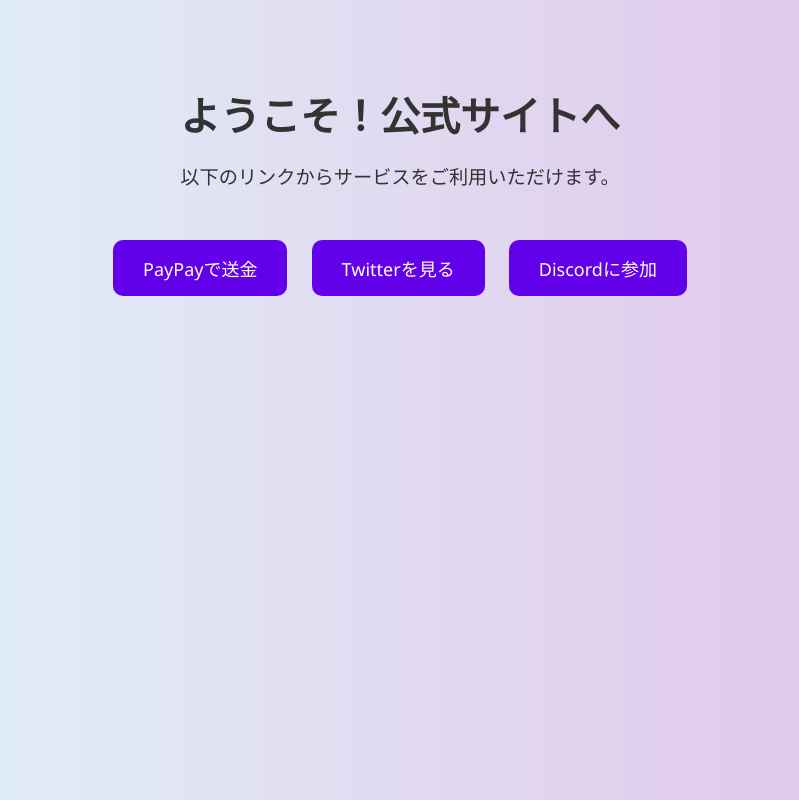
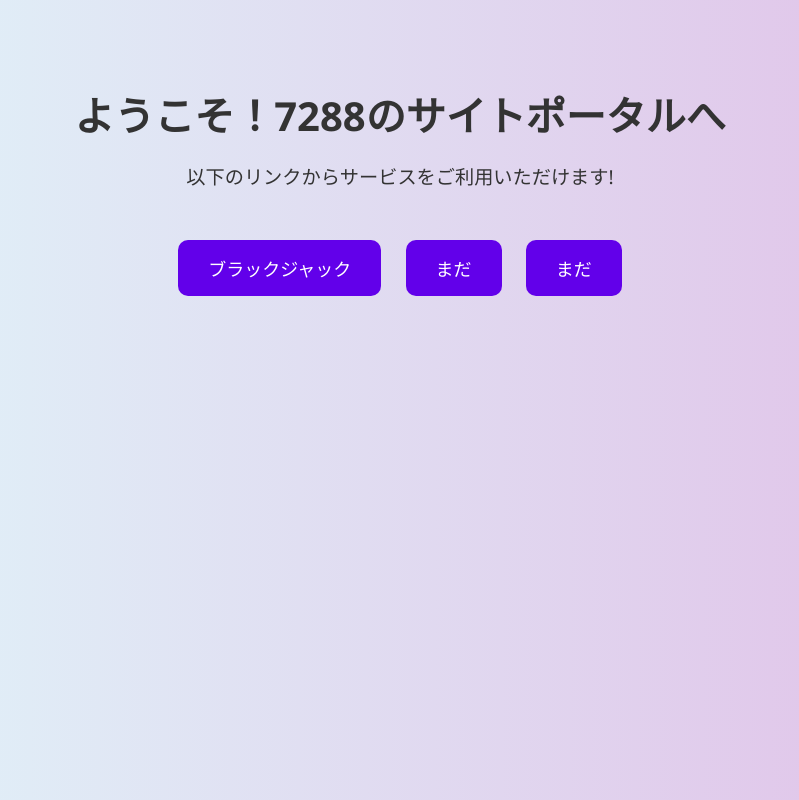
Before and after one commit to queuegeforcenow/queuegeforcenow.github.io, a plain HTML site: page index.html in a window 1280 px wide. Shown: the whole page, without its empty margins (240-1039 px from the left). Drawn offline with Linux system fonts and the light colour scheme.

Commit message:
Update index.html

```diff
--- a/index.html
+++ b/index.html
@@ -3,7 +3,7 @@
 <head>
   <meta charset="UTF-8" />
   <meta name="viewport" content="width=device-width, initial-scale=1.0" />
-  <title>公式サイト</title>
+  <title>サイトポータル</title>
   <style>
     body {
       font-family: 'Segoe UI', sans-serif;
@@ -48,11 +48,11 @@
   </style>
 </head>
 <body>
-  <h1>ようこそ！公式サイトへ</h1>
-  <p>以下のリンクからサービスをご利用いただけます。</p>
+  <h1>ようこそ！7288のサイトポータルへ</h1>
+  <p>以下のリンクからサービスをご利用いただけます!</p>
 
-  <a href="https://paypay.ne.jp/" target="_blank" class="button">PayPayで送金</a>
-  <a href="https://twitter.com/" target="_blank" class="button">Twitterを見る</a>
-  <a href="https://discord.com/" target="_blank" class="button">Discordに参加</a>
+  <a href="https://queuegeforcenow.github.io/bj/" target="_blank" class="button">ブラックジャック</a>
+  <a href="https://twitter.com/" target="_blank" class="button">まだ</a>
+  <a href="https://discord.com/" target="_blank" class="button">まだ</a>
 </body>
 </html>
```
